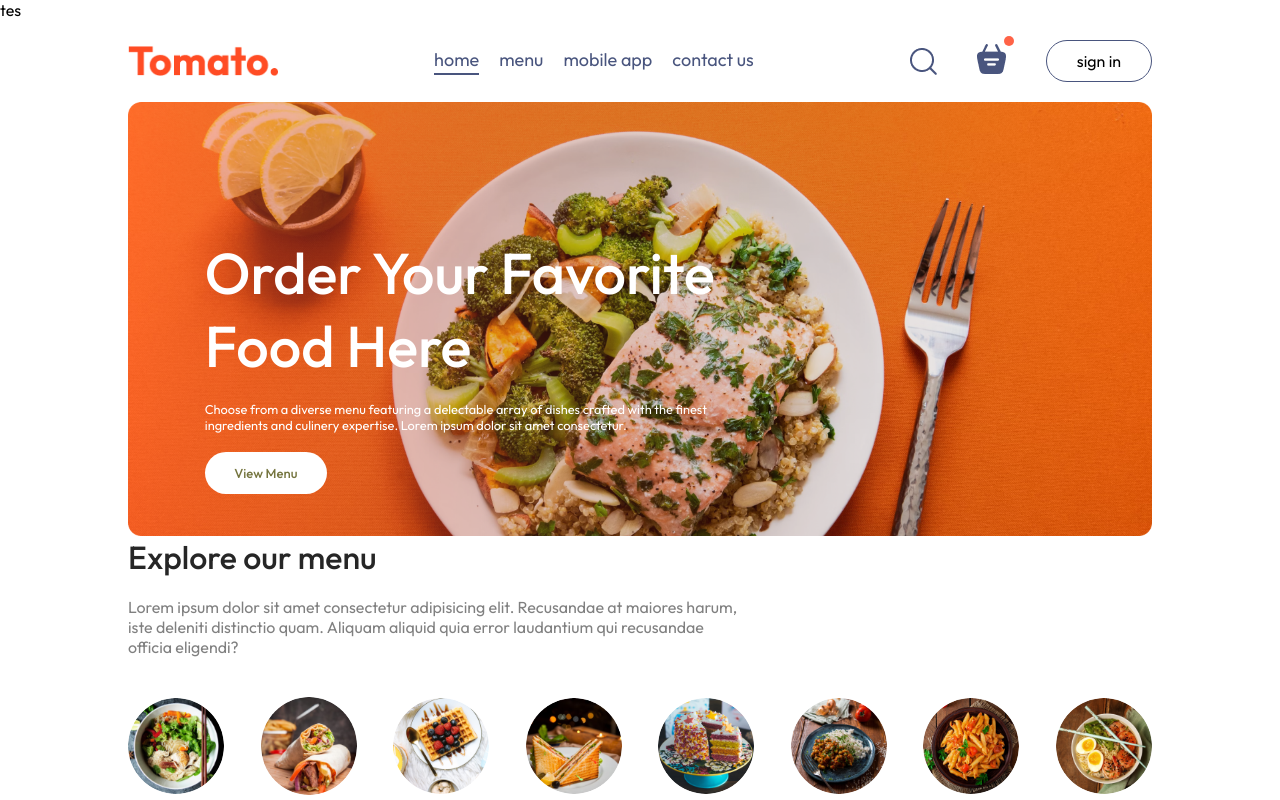
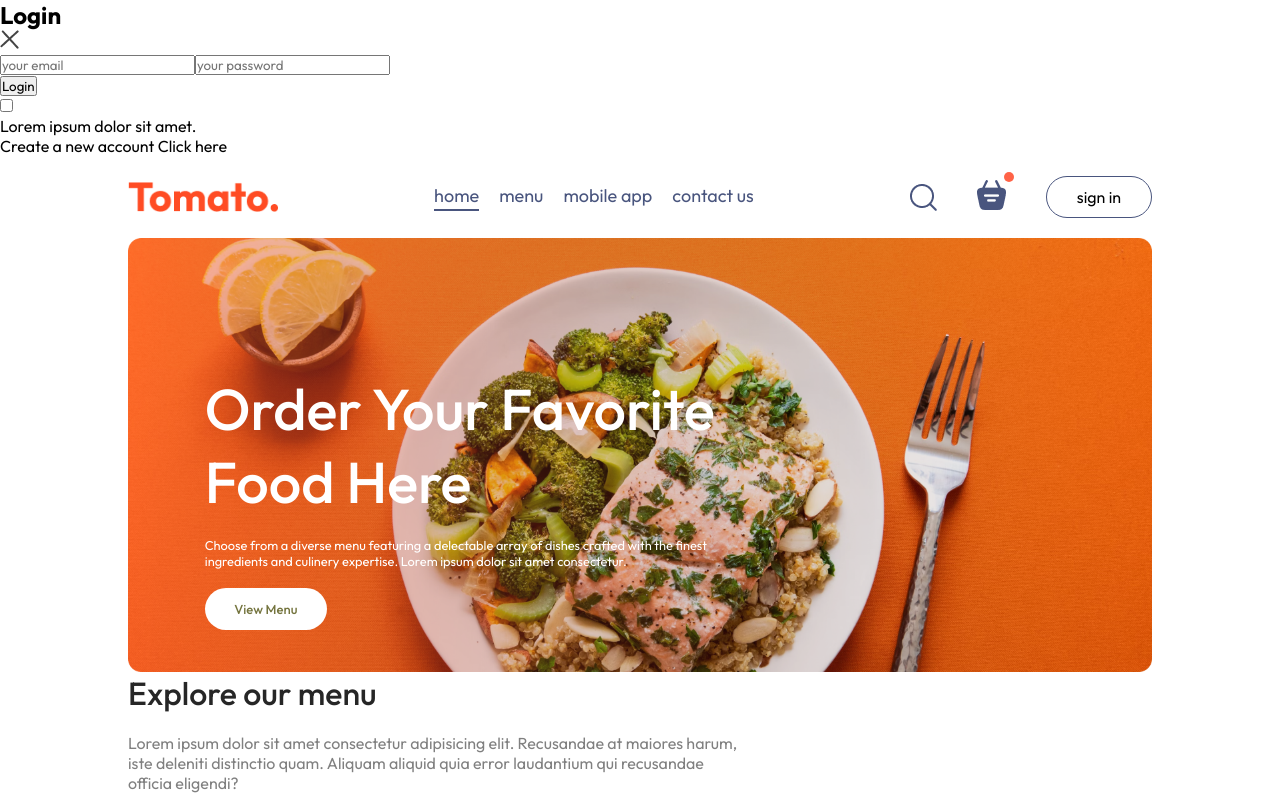
Before and after one commit to Riki-Zf/Food-delivery, a React (Vite) app in the folder frontend/: page / in a window 1280 px wide. Both pictures are taken after a click on the button "sign in". Shown: the top 800 px of the page. Built offline with nearby package versions, Linux system fonts and the light colour scheme.

Commit message:
starting coding again, login popup update

```diff
--- a/frontend/src/App.jsx
+++ b/frontend/src/App.jsx
@@ -11,7 +11,7 @@ const App = () => {
   const [showLogin, setShowLogin] = useState(false);
   return (
     <>
-      {showLogin ? <LoginPopUp /> : <></>}
+      {showLogin ? <LoginPopUp setShowLogin={setShowLogin} /> : <></>}
       <div className="app">
         <Navbar setShowLogin={setShowLogin} />
         <Routes>
--- a/frontend/src/components/LoginPopUp/LoginPopUp.jsx
+++ b/frontend/src/components/LoginPopUp/LoginPopUp.jsx
@@ -1,7 +1,38 @@
-import React from "react";
+import React, { useState } from "react";
 import "./LoginPopUp.css";
-const LoginPopUp = () => {
-  return <div>tes</div>;
+import { assets } from "../../assets/assets";
+const LoginPopUp = ({ setShowLogin }) => {
+  const [currentState, setCurrentState] = useState("Login");
+  return (
+    <div className="login-popup">
+      <form className="login-popup-container">
+        <div className="login-popup-title">
+          <h2>{currentState}</h2>
+          <img onClick={() => setShowLogin(false)} src={assets.cross_icon} alt="" />
+        </div>
+        <div className="login-popup-inputs">
+          {currentState === "Login" ? <></> : <input type="text" placeholder="your name" required />}
+
+          <input type="email" placeholder="your email" required />
+          <input type="password" placeholder="your password" required />
+        </div>
+        <button>{currentState === "Sign Up" ? "Create account" : "Login"}</button>
+        <div className="login-popup-condition">
+          <input type="checkbox" required />
+          <p>Lorem ipsum dolor sit amet.</p>
+        </div>
+        {currentState === "Login" ? (
+          <p>
+            Create a new account <span onClick={() => setCurrentState("Sign Up")}>Click here</span>
+          </p>
+        ) : (
+          <p>
+            Have an account? <span onClick={() => setCurrentState("Login")}>Sign here</span>
+          </p>
+        )}
+      </form>
+    </div>
+  );
 };
 
 export default LoginPopUp;
```
